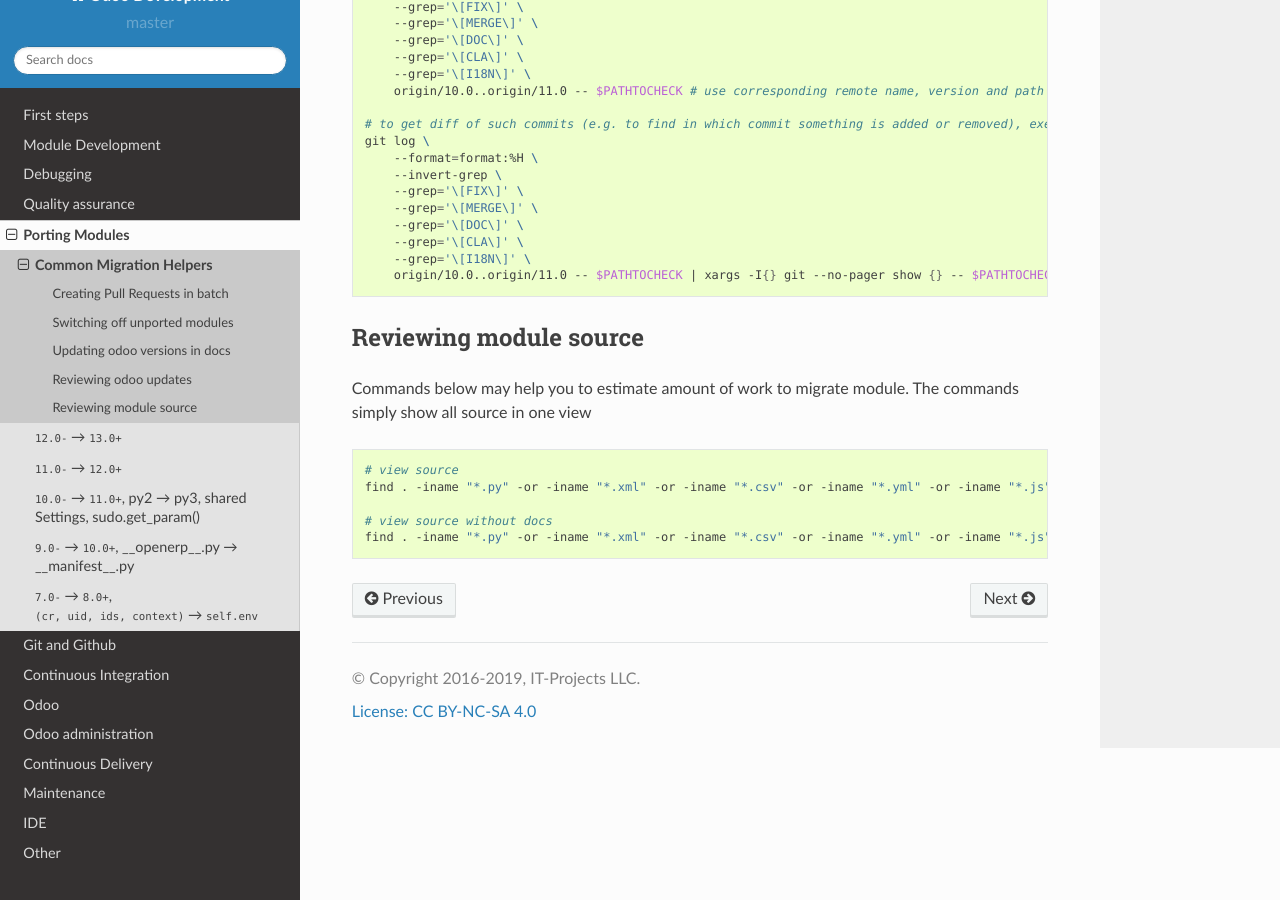
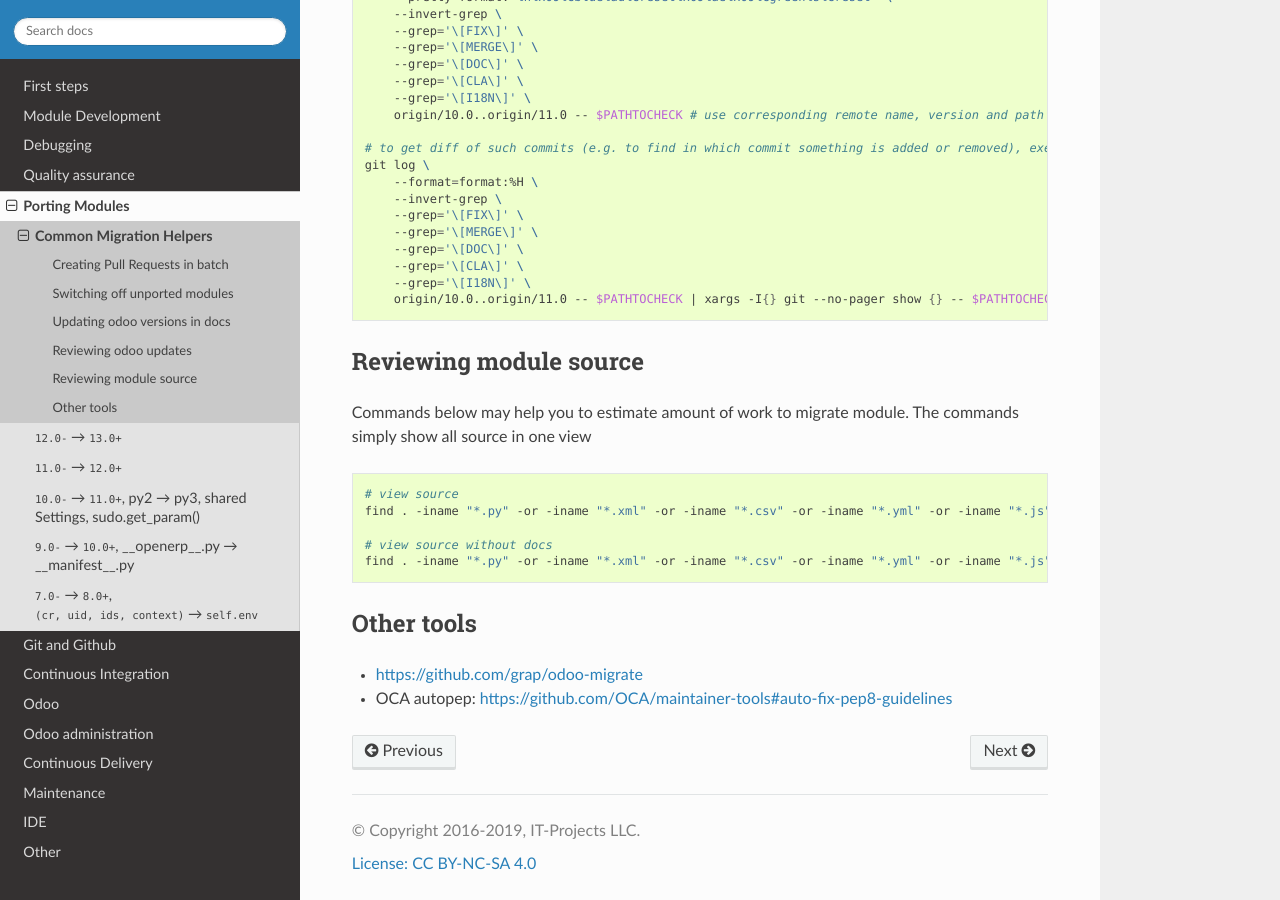
Before and after one commit to itpp-labs/odoo-development, a Sphinx documentation site: the page built from docs/migration/helpers.rst, in a window 1280 px wide and 900 px high, scrolled down 1259 px. Built offline with Sphinx 7.4.7 and the Read the Docs theme 2.0.0, drawn with Linux system fonts in a browser that asks for light colours; some of the changed text lies outside the part shown.

Commit message:
Update helpers.rst

```diff
--- a/docs/migration/helpers.rst
+++ b/docs/migration/helpers.rst
@@ -90,3 +90,9 @@ Commands below may help you to estimate amount of work to migrate module. The co
 
   # view source without docs
   find . -iname "*.py" -or -iname "*.xml" -or -iname "*.csv" -or -iname "*.yml" -or -iname "*.js" | xargs tail -n +1 | less
+
+Other tools
+===========
+
+* https://github.com/grap/odoo-migrate
+* OCA autopep: https://github.com/OCA/maintainer-tools#auto-fix-pep8-guidelines
```
